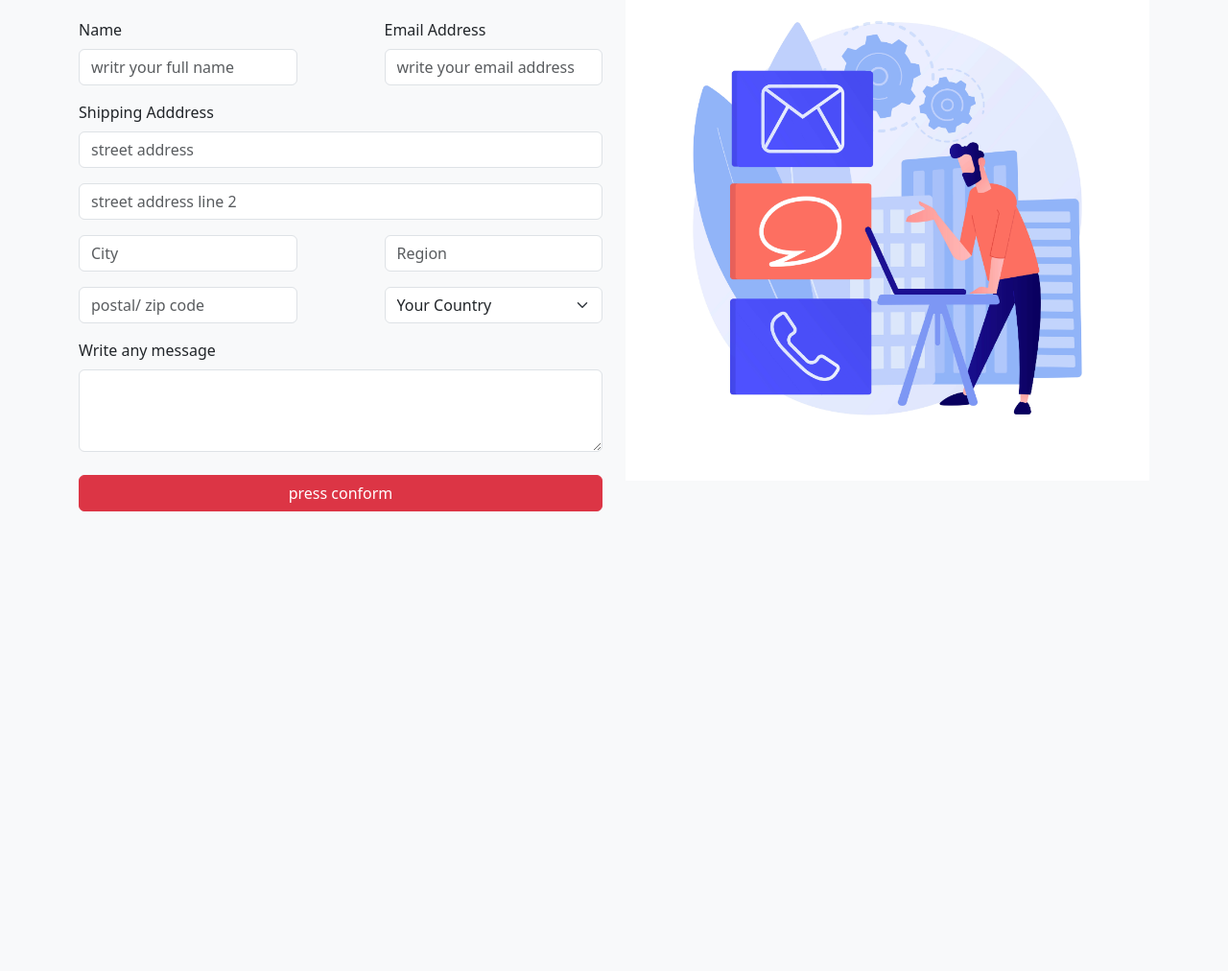
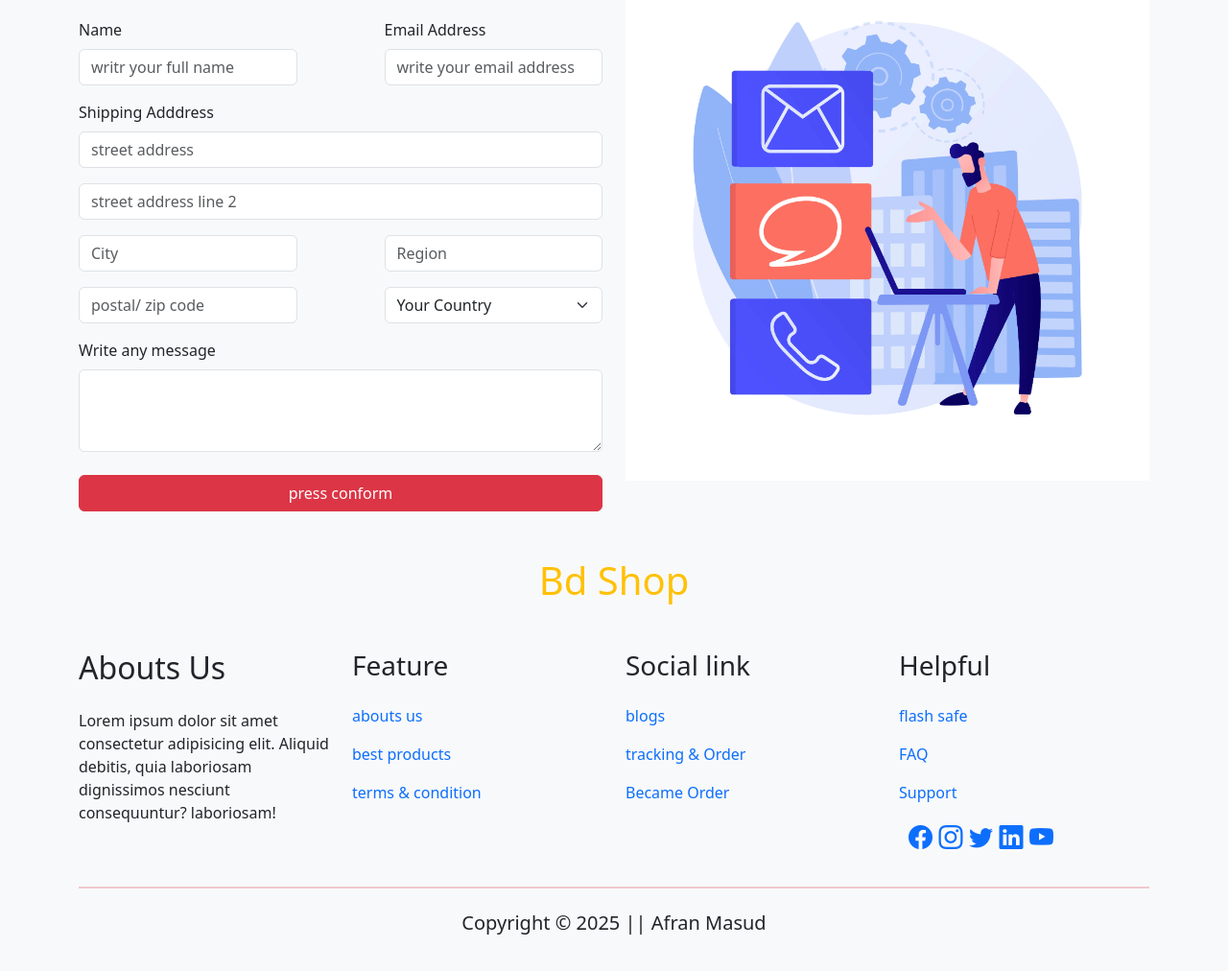
Before and after one commit to afranmasud/bootstrap-project-one, a plain HTML site: page index.html in a window 1280 px wide. Shown: the part 4050-5062 px from the top of the page at 96% size. Before the commit the page ends 4583 px from the top, so only its background shows below. Drawn offline with nearby package versions, Linux system fonts and the light colour scheme.

Commit message:
footer section

```diff
--- a/index.html
+++ b/index.html
@@ -707,6 +707,57 @@
                               </form>
                              </section>
 
+                             <footer class="mt-5 mb-5" >
+                               <div class="container">
+                                <p class="h1 text-center mb-5 text-warning">Bd Shop</p>
+                                 <div class="row ">
+                                    <div class="col-md-3">
+                                      <p class="h2 mb-4">Abouts Us</p>
+                                       <p>Lorem ipsum dolor sit amet consectetur adipisicing elit. Aliquid debitis, quia laboriosam dignissimos nesciunt consequuntur? laboriosam!</p>
+
+                                    </div>
+
+                                    <div class="col-md-3">
+                                       <p class="h3 mb-4 ">Feature</p>
+                                       <p><a class="text-decoration-none" href="">abouts us</a></p>
+                                       <p><a class="text-decoration-none" href="">best products</a></p>
+                                       <p><a class="text-decoration-none" href="">terms & condition</a></p>
+                                    </div>
+
+                                     <div class="col-md-3 text-decoration">
+                                       <p class="h3 mb-4">Social link</p>
+                                       <p><a class="text-decoration-none" href="">blogs</a></p>
+                                       <p><a class="text-decoration-none" href="">tracking & Order</a></p>
+                                       <p><a class="text-decoration-none" href="">Became Order</a></p>
+
+                                     </div>
+                                      <div class="col-md-3">
+                                        <p class="h3 mb-4">Helpful </p>
+
+                                         <p><a class="text-decoration-none">flash safe</a></p>
+                                         <p><a class="text-decoration-none" href="">FAQ</a></p>
+                                         <p><a class="text-decoration-none" href="">Support</a></p>
+                                         <p style="font-size: 25px; padding: 0px 10px; text-decoration: none; " >
+                                         <a class="text-decoration-none" href="#"><i class="bi bi-facebook"></i></a>
+                                         <a class="text-decoration-none" href="#"><i class="bi bi-instagram"></i></a>
+                                         <a class="text-decoration-none"  href=""><i class="bi bi-twitter"></i></a>
+                                         <a class="text-decoration-none" href=""><i class="bi bi-linkedin"></i></a>
+                                         <a class="text-decoration-none" href=""><i class="bi bi-youtube"></i></a>
+                                         </p>
+
+
+                                      </div>
+
+                                 </div>
+
+                                 <hr class="w-100 border-danger border border-1">
+                                 <div class="mb-5 mt-4 text-center h5"> Copyright &copy; 2025 || Afran Masud </div>
+
+
+                               </div>
+
+                             </footer>
+
 
     <!-- bootstrap bundle link -->
      <script src="https://cdn.jsdelivr.net/npm/bootstrap@5.3.8/dist/js/bootstrap.bundle.min.js" integrity="sha384-FKyoEForCGlyvwx9Hj09JcYn3nv7wiPVlz7YYwJrWVcXK/BmnVDxM+D2scQbITxI" crossorigin="anonymous"></script>
```
